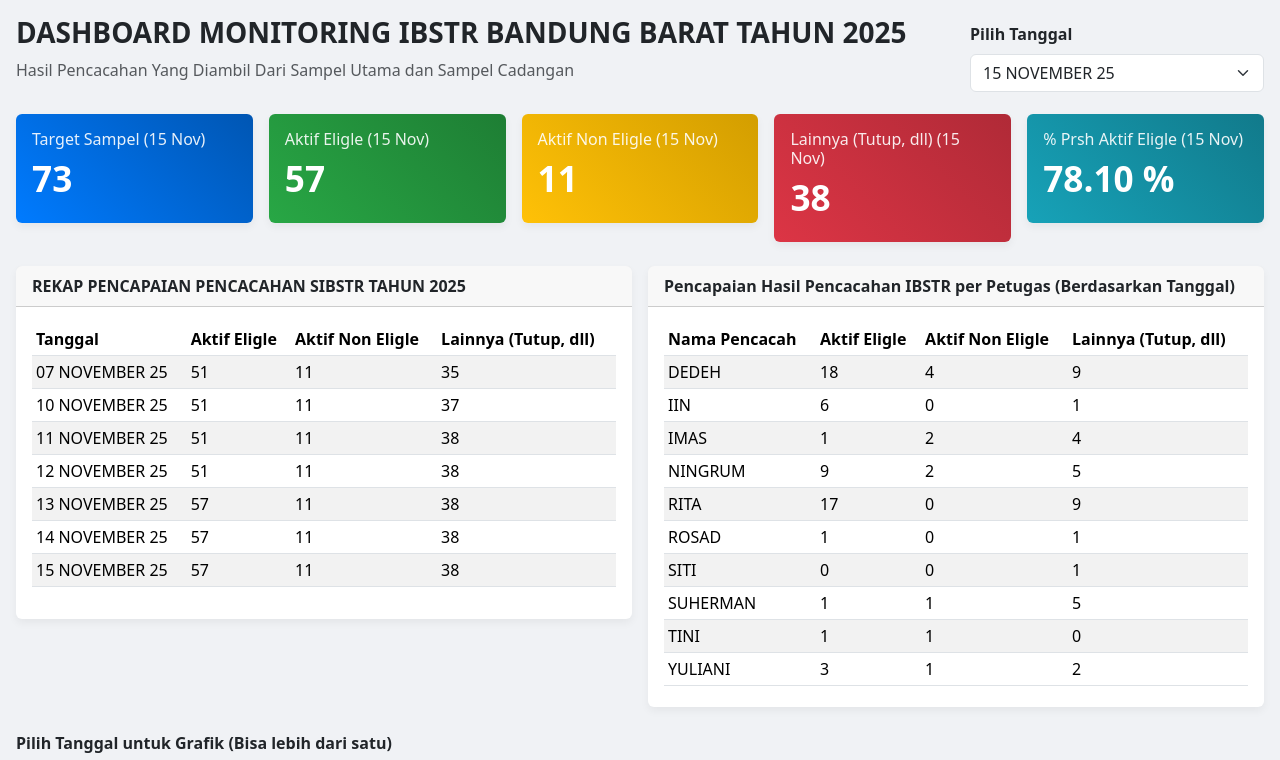
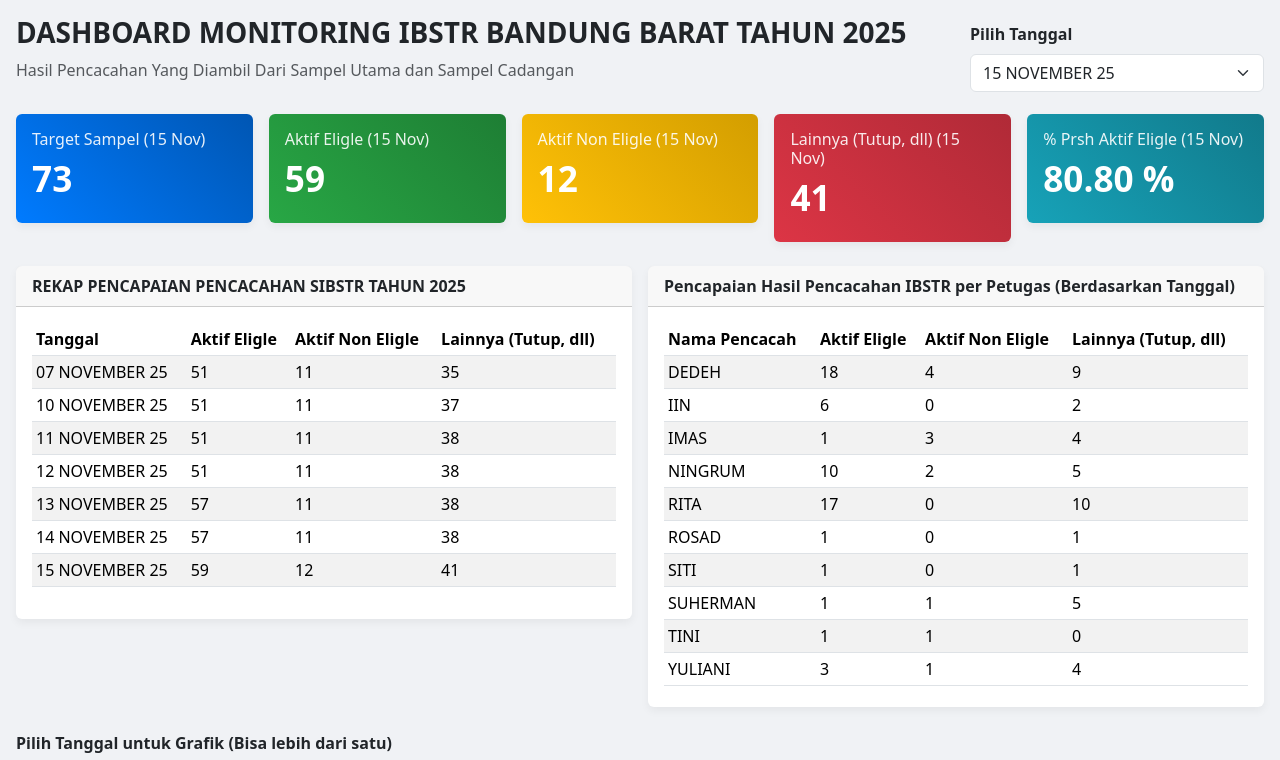
Before and after one commit to ydhis3217-hash/MOIBSTR2025, a plain HTML site: page index.html in a window 1280 px wide. Shown: the top 760 px of the page. Drawn offline with nearby package versions, Linux system fonts and the light colour scheme.

Commit message:
Update data for 15 NOVEMBER 25 and adjust counts

```diff
--- a/index.html
+++ b/index.html
@@ -206,7 +206,7 @@
             { Tanggal: '12 NOVEMBER 25', short: '12 Nov', 'Target Sampel': 73, 'Aktif Eligle': 51, 'Aktif Non Eligle': 11, 'Lainnya (Tutup, dll)': 38, '% Prsh Eligle': 69.90 },
             { Tanggal: '13 NOVEMBER 25', short: '13 Nov', 'Target Sampel': 73, 'Aktif Eligle': 57, 'Aktif Non Eligle': 11, 'Lainnya (Tutup, dll)': 38, '% Prsh Eligle': 78.10 },
             { Tanggal: '14 NOVEMBER 25', short: '14 Nov', 'Target Sampel': 73, 'Aktif Eligle': 57, 'Aktif Non Eligle': 11, 'Lainnya (Tutup, dll)': 38, '% Prsh Eligle': 78.10 },
-            { Tanggal: '15 NOVEMBER 25', short: '15 Nov', 'Target Sampel': 73, 'Aktif Eligle': 57, 'Aktif Non Eligle': 11, 'Lainnya (Tutup, dll)': 38, '% Prsh Eligle': 78.10 },
+            { Tanggal: '15 NOVEMBER 25', short: '15 Nov', 'Target Sampel': 73, 'Aktif Eligle': 59, 'Aktif Non Eligle': 12, 'Lainnya (Tutup, dll)': 41, '% Prsh Eligle': 80.80 },
         ];
 
         const dataPerPencacah = {
@@ -284,15 +284,15 @@
             ],
             '15 NOVEMBER 25': [
                 { 'Nama Pencacah': 'DEDEH', 'Aktif Eligle': 18, 'Aktif Non Eligle': 4, 'Lainnya (Tutup, dll)': 9 },
-                { 'Nama Pencacah': 'IIN', 'Aktif Eligle': 6, 'Aktif Non Eligle': 0, 'Lainnya (Tutup, dll)': 1 },
-                { 'Nama Pencacah': 'IMAS', 'Aktif Eligle': 1, 'Aktif Non Eligle': 2, 'Lainnya (Tutup, dll)': 4 },
-                { 'Nama Pencacah': 'NINGRUM', 'Aktif Eligle': 9, 'Aktif Non Eligle': 2, 'Lainnya (Tutup, dll)': 5 },
-                { 'Nama Pencacah': 'RITA', 'Aktif Eligle': 17, 'Aktif Non Eligle': 0, 'Lainnya (Tutup, dll)': 9 },
+                { 'Nama Pencacah': 'IIN', 'Aktif Eligle': 6, 'Aktif Non Eligle': 0, 'Lainnya (Tutup, dll)': 2 },
+                { 'Nama Pencacah': 'IMAS', 'Aktif Eligle': 1, 'Aktif Non Eligle': 3, 'Lainnya (Tutup, dll)': 4 },
+                { 'Nama Pencacah': 'NINGRUM', 'Aktif Eligle': 10, 'Aktif Non Eligle': 2, 'Lainnya (Tutup, dll)': 5 },
+                { 'Nama Pencacah': 'RITA', 'Aktif Eligle': 17, 'Aktif Non Eligle': 0, 'Lainnya (Tutup, dll)': 10 },
                 { 'Nama Pencacah': 'ROSAD', 'Aktif Eligle': 1, 'Aktif Non Eligle': 0, 'Lainnya (Tutup, dll)': 1 },
-                { 'Nama Pencacah': 'SITI', 'Aktif Eligle': 0, 'Aktif Non Eligle': 0, 'Lainnya (Tutup, dll)': 1 },
+                { 'Nama Pencacah': 'SITI', 'Aktif Eligle': 1, 'Aktif Non Eligle': 0, 'Lainnya (Tutup, dll)': 1 },
                 { 'Nama Pencacah': 'SUHERMAN', 'Aktif Eligle': 1, 'Aktif Non Eligle': 1, 'Lainnya (Tutup, dll)': 5 },
                 { 'Nama Pencacah': 'TINI', 'Aktif Eligle': 1, 'Aktif Non Eligle': 1, 'Lainnya (Tutup, dll)': 0 },
-                { 'Nama Pencacah': 'YULIANI', 'Aktif Eligle': 3, 'Aktif Non Eligle': 1, 'Lainnya (Tutup, dll)': 2 },
+                { 'Nama Pencacah': 'YULIANI', 'Aktif Eligle': 3, 'Aktif Non Eligle': 1, 'Lainnya (Tutup, dll)': 4 },
             ],
         };
 
```
